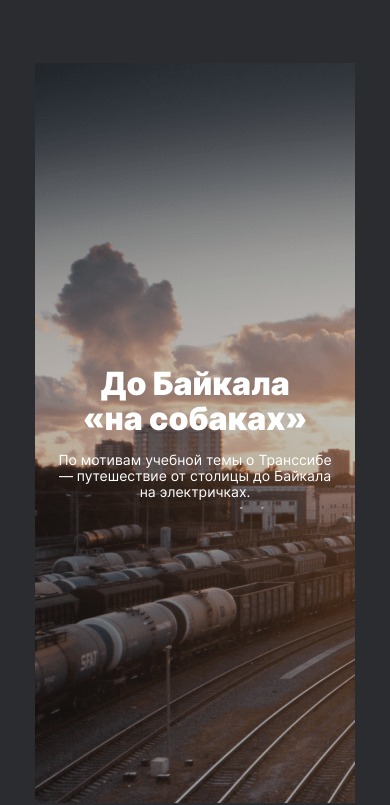
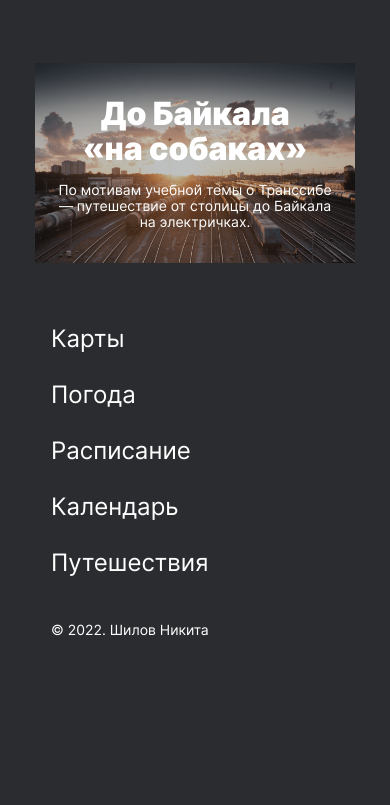
Before and after one commit to ALODALOD/russian-travel, a plain HTML site: page index.html in a window 390 px wide. Shown: the part 9449-10254 px from the top of the page. After the commit the page ends 10110 px from the top, so only its background shows below. Drawn offline with Linux system fonts and the light colour scheme.

Commit message:
Исправил блок cover__link

```diff
--- a/blocks/cover/__link/cover__link.css
+++ b/blocks/cover/__link/cover__link.css
@@ -2,7 +2,7 @@
   background-image: url(../../../images/cover__background.png);
   background-size: cover;
   width: 100%;
-  max-height: 100%;
+  height: 100%;
   display: flex;
   padding: 0;
   margin: 0;
@@ -32,3 +32,23 @@
 
   opacity: .8;
 }
+
+@media screen and (max-width: 1279px){
+  .cover__link{
+    min-height: 62.50vw;
+    max-width: 1024px;
+  }
+}
+
+@media screen and (max-width: 1023px){
+  .cover__link{
+    max-width: 768px;
+  }
+}
+
+@media screen and (max-width: 767px){
+  .cover__link{
+    max-width: 320px;
+    min-height: 200px;
+  }
+}
```
